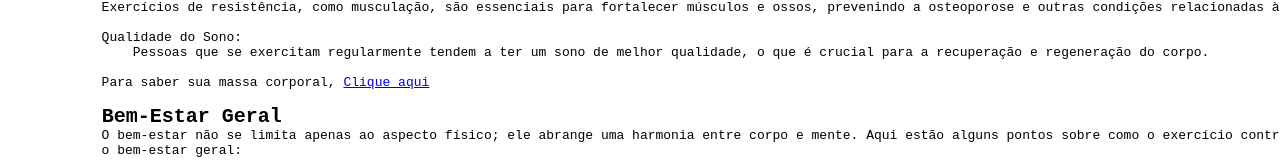
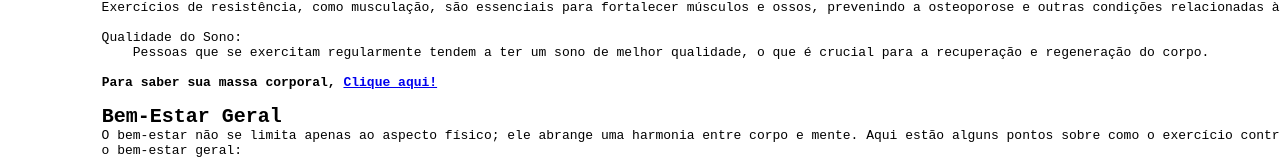
Before and after one commit to wsteffens/progweb, a plain HTML site: page fitness.html in a window 1280 px wide. Shown: the part 746-911 px from the top of the page. Drawn offline with Linux system fonts and the light colour scheme.

Commit message:
Update fitness.html

```diff
--- a/fitness.html
+++ b/fitness.html
@@ -75,7 +75,7 @@
             Qualidade do Sono:
                 Pessoas que se exercitam regularmente tendem a ter um sono de melhor qualidade, o que é crucial para a recuperação e regeneração do corpo.
 
-            Para saber sua massa corporal, <a href="https://gorgonoid.com/calculadora-de-percentual-de-gordura/" target="_blank">Clique aqui</a>
+            <b>Para saber sua massa corporal, <a href="https://gorgonoid.com/calculadora-de-percentual-de-gordura/" target="_blank">Clique aqui!</a></b>
 
             <b style="font-size:20px;">Bem-Estar Geral</b>
             O bem-estar não se limita apenas ao aspecto físico; ele abrange uma harmonia entre corpo e mente. Aqui estão alguns pontos sobre como o exercício contribui para
```
